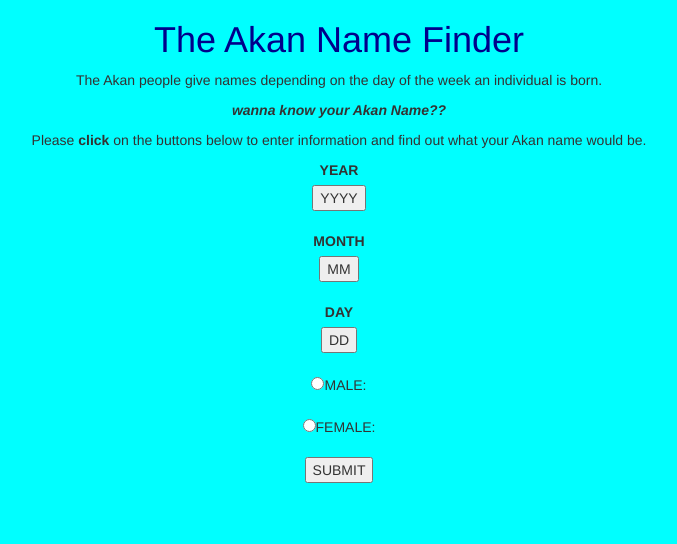
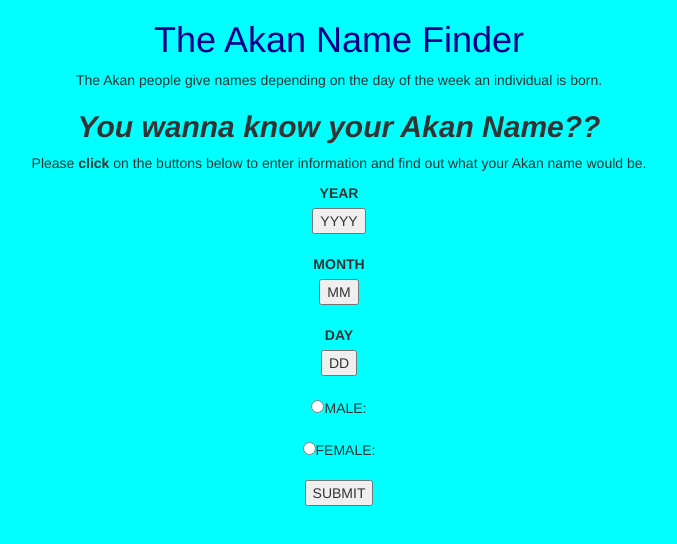
Before and after one commit to Martha-Valary/vall, a plain HTML site: page index.html in a window 1280 px wide. Shown: the whole page, without its empty margins (301-978 px from the left). Drawn offline with nearby package versions, Linux system fonts and the light colour scheme.

Commit message:
add some new elements in index.html

```diff
--- a/index.html
+++ b/index.html
@@ -15,7 +15,7 @@
             <div class="container">
                 <h1>The Akan Name Finder</h1>
 				<p>The Akan people give names depending on the day of the week an individual is born.</p>
-				<p><em><strong> wanna know your Akan Name??</strong></em></p>
+				<h2><em><strong> You wanna know your Akan Name??</strong></em></h2>
                 <p>Please <strong>click</strong> on the buttons below to enter information and find out what your Akan
                     name would
                     be.</p>
```
